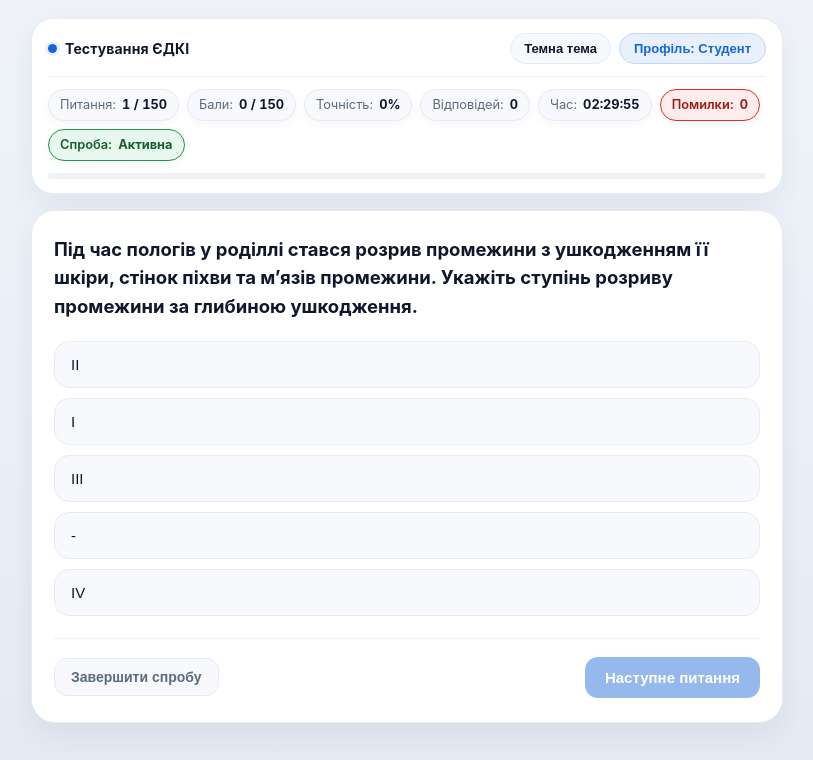
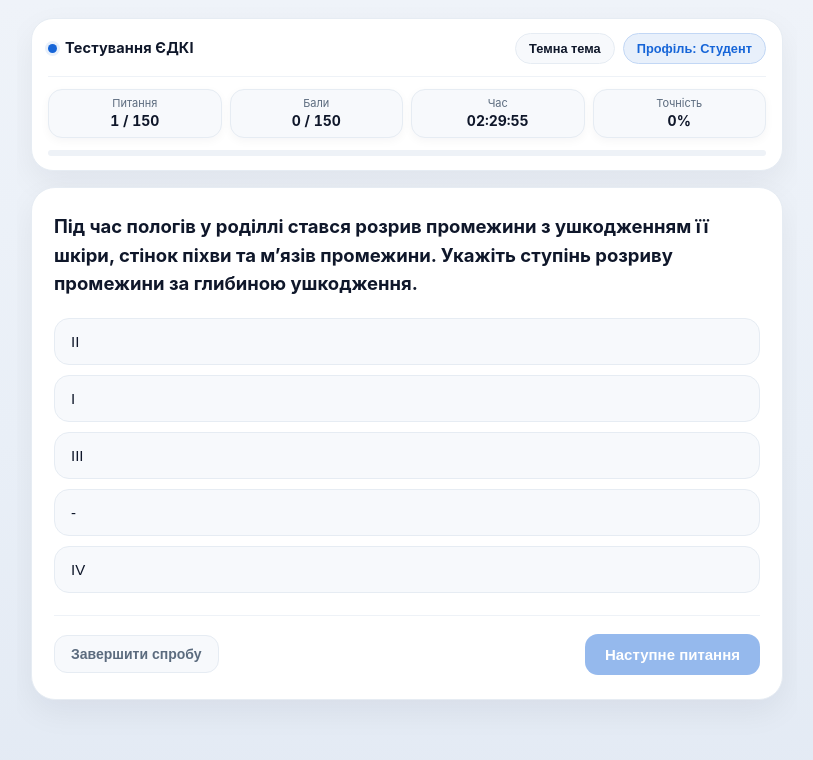
Before and after one commit to ivankoko777/edki-quiz, a plain HTML site: page index.html in a window 1280 px wide. Shown: the whole page, without its empty margins (233-1046 px from the left). Drawn offline with Linux system fonts and the light colour scheme; no server answers.

Commit message:
Update index.html

```diff
--- a/index.html
+++ b/index.html
@@ -76,11 +76,10 @@
       transition: background-color 0.2s ease, border-color 0.2s ease;
     }
 
-    .topbar-head {
+    .topbar-row-1 {
       display: flex;
       justify-content: space-between;
       align-items: center;
-      flex-wrap: wrap;
       gap: 10px;
       min-width: 0;
     }
@@ -89,10 +88,12 @@
       display: inline-flex;
       align-items: center;
       gap: 8px;
-      font-size: 14px;
+      font-size: 14.5px;
       font-weight: 700;
       letter-spacing: 0.01em;
       color: var(--text);
+      white-space: nowrap;
+      flex-shrink: 0;
     }
 
     .brand-dot {
@@ -101,108 +102,81 @@
       border-radius: 50%;
       background: var(--accent);
       box-shadow: 0 0 0 3px var(--accent-soft);
+      flex-shrink: 0;
     }
 
     .topbar-controls {
       display: flex;
       align-items: center;
       gap: 8px;
-      flex-wrap: wrap;
       min-width: 0;
-    }
-
-    .topbar-metrics {
-      display: flex;
-      flex-wrap: wrap;
+      flex-shrink: 0;
+    }
+
+    .topbar-row-2 {
+      display: grid;
+      grid-template-columns: repeat(4, minmax(0, 1fr));
       gap: 8px;
-      align-items: center;
       margin-top: 12px;
       padding-top: 12px;
       border-top: 1px solid var(--divider);
-      min-width: 0;
-    }
-
-    .stat-pill {
-      display: inline-flex;
+    }
+
+    .stat-cell {
+      display: flex;
+      flex-direction: column;
       align-items: center;
-      gap: 6px;
+      justify-content: center;
       background: var(--surface);
       border: 1px solid var(--border);
-      padding: 5px 11px;
-      border-radius: 999px;
+      padding: 7px 10px;
+      border-radius: 14px;
+      min-width: 0;
+      box-shadow: var(--shadow-sm);
+      text-align: center;
+    }
+
+    .stat-cell span {
+      font-size: 11px;
       color: var(--muted);
-      font-size: 12.8px;
+      line-height: 1.25;
+      white-space: nowrap;
+      overflow: hidden;
+      text-overflow: ellipsis;
       max-width: 100%;
-      box-shadow: var(--shadow-sm);
-    }
-
-    .stat-pill strong {
+    }
+
+    .stat-cell strong {
+      font-size: 14px;
+      font-weight: 700;
       color: var(--text);
-      font-weight: 700;
       font-variant-numeric: tabular-nums;
       white-space: nowrap;
-    }
-
-    .stat-pill.active-pill {
-      background: var(--ok-bg);
-      border-color: var(--ok-border);
-      color: var(--ok-text);
-      font-weight: 600;
-    }
-
-    .stat-pill.active-pill strong {
-      color: var(--ok-text);
-    }
-
-    .stat-pill.inactive-pill {
-      background: var(--neutral-bg);
-      border-color: var(--neutral-border);
-      color: var(--neutral-text);
-      font-weight: 600;
-    }
-
-    .stat-pill.inactive-pill strong {
-      color: var(--neutral-text);
-    }
-
-    .stat-pill.mode-pill {
-      background: var(--accent-soft);
-      border-color: var(--accent-border);
-      color: var(--accent);
-      font-weight: 600;
-    }
-
-    .stat-pill.errors-pill {
+      line-height: 1.3;
+      margin-top: 1px;
+    }
+
+    .stat-cell.timer-warn {
       background: var(--bad-bg);
       border-color: var(--bad-border);
-      color: var(--bad-text);
-      font-weight: 600;
-    }
-
-    .stat-pill.errors-pill strong {
-      color: var(--bad-text);
-    }
-
-    .stat-pill.timer-warn {
-      background: var(--bad-bg);
-      border-color: var(--bad-border);
-      color: var(--bad-text);
-    }
-
-    .stat-pill.timer-warn strong {
+    }
+
+    .stat-cell.timer-warn span,
+    .stat-cell.timer-warn strong {
       color: var(--bad-text);
     }
 
     .theme-btn {
       display: inline-flex;
       align-items: center;
+      justify-content: center;
       gap: 6px;
       background: var(--surface);
       color: var(--text);
       border: 1px solid var(--border);
       border-radius: 999px;
       padding: 7px 13px;
-      font-size: 13px;
+      font-size: 12.8px;
       font-weight: 600;
       cursor: pointer;
       white-space: nowrap;
@@ -217,16 +191,18 @@
     .profile-chip {
       display: inline-flex;
       align-items: center;
-      gap: 7px;
+      justify-content: center;
+      gap: 6px;
       background: var(--accent-soft);
       color: var(--accent);
       border: 1px solid var(--accent-border);
       border-radius: 999px;
-      padding: 7px 14px;
-      font-size: 13px;
+      padding: 7px 13px;
+      font-size: 12.8px;
       font-weight: 600;
       cursor: pointer;
-      max-width: 100%;
+      max-width: 210px;
+      min-width: 0;
       transition: background-color 0.15s ease, border-color 0.15s ease;
     }
 
@@ -239,7 +215,6 @@
       overflow: hidden;
       text-overflow: ellipsis;
       white-space: nowrap;
-      max-width: 185px;
     }
 
     .progress-wrap {
@@ -683,33 +658,41 @@
       text-align: center;
     }
 
-    @media (max-width: 560px) {
+    @media (max-width: 600px) {
       .container {
         padding: 12px 10px 36px;
       }
       .topbar {
-        padding: 13px 13px;
+        padding: 12px;
         border-radius: 18px;
       }
-      .topbar-head {
-        align-items: flex-start;
+      .topbar-row-1 {
+        flex-wrap: wrap;
       }
       .topbar-controls {
         width: 100%;
       }
       .theme-btn {
         flex: 0 0 auto;
+        padding: 6px 11px;
+        font-size: 12px;
       }
       .profile-chip {
         flex: 1 1 auto;
-        justify-content: center;
-      }
-      .profile-chip span {
-        max-width: 100%;
-      }
-      .stat-pill {
-        padding: 5px 10px;
+        max-width: none;
+        padding: 6px 12px;
         font-size: 12px;
+      }
+      .topbar-row-2 {
+        grid-template-columns: repeat(2, minmax(0, 1fr));
+        gap: 7px;
+      }
+      .stat-cell {
+        padding: 6px 8px;
+        border-radius: 12px;
+      }
+      .stat-cell strong {
+        font-size: 13px;
       }
       .card {
         padding: 18px 14px;
@@ -736,7 +719,7 @@
 <body>
   <div class="container">
     <div class="topbar">
-      <div class="topbar-head">
+      <div class="topbar-row-1">
         <div class="brand-title">
           <span class="brand-dot" aria-hidden="true"></span>
           <span>Тестування ЄДКІ</span>
@@ -751,15 +734,23 @@
         </div>
       </div>
 
-      <div class="topbar-metrics">
-        <div class="stat-pill">Питання: <strong id="qCounter">0 / 0</strong></div>
-        <div class="stat-pill">Бали: <strong id="scoreCounter">0 / 0</strong></div>
-        <div class="stat-pill">Точність: <strong id="accuracyCounter">0%</strong></div>
-        <div class="stat-pill">Відповідей: <strong id="answeredCounter">0</strong></div>
-        <div class="stat-pill" id="timerPill">Час: <strong id="timerCounter">02:30:00</strong></div>
-        <div class="stat-pill errors-pill">Помилки: <strong id="errorBankCounter">0</strong></div>
-        <div class="stat-pill active-pill" id="activeStatusPill">Спроба: <strong id="activeStatusLabel">Активна</strong></div>
-        <div class="stat-pill mode-pill" id="modePill" style="display: none;">Робота над помилками</div>
+      <div class="topbar-row-2">
+        <div class="stat-cell">
+          <span>Питання</span>
+          <strong id="qCounter">0 / 0</strong>
+        </div>
+        <div class="stat-cell">
+          <span>Бали</span>
+          <strong id="scoreCounter">0 / 0</strong>
+        </div>
+        <div class="stat-cell" id="timerPill">
+          <span>Час</span>
+          <strong id="timerCounter">02:30:00</strong>
+        </div>
+        <div class="stat-cell">
+          <span>Точність</span>
+          <strong id="accuracyCounter">0%</strong>
+        </div>
       </div>
 
       <div class="progress-wrap">
@@ -870,8 +861,8 @@
     const QUESTIONS_PER_RUN = 150;
     const PASS_PERCENTAGE = 42;
     const DURATION_MS = 2.5 * 60 * 60 * 1000;
-    const CACHE_PREFIX = "edki_tg_state_v11_";
-    const LAST_KEY_STORAGE = "edki_tg_last_key_v11";
+    const CACHE_PREFIX = "edki_tg_state_v12_";
+    const LAST_KEY_STORAGE = "edki_tg_last_key_v12";
     const THEME_PREF_STORAGE = "edki_ui_theme_v1";
 
     function normalizeHexColor(value) {
@@ -1192,13 +1183,8 @@
     const qCounterEl = document.getElementById("qCounter");
     const scoreCounterEl = document.getElementById("scoreCounter");
     const accuracyCounterEl = document.getElementById("accuracyCounter");
-    const answeredCounterEl = document.getElementById("answeredCounter");
     const timerPillEl = document.getElementById("timerPill");
     const timerCounterEl = document.getElementById("timerCounter");
-    const errorBankCounterEl = document.getElementById("errorBankCounter");
-    const activeStatusPillEl = document.getElementById("activeStatusPill");
-    const activeStatusLabelEl = document.getElementById("activeStatusLabel");
-    const modePillEl = document.getElementById("modePill");
     const progressBarEl = document.getElementById("progressBar");
     const themeToggleBtnEl = document.getElementById("themeToggleBtn");
     const questionTextEl = document.getElementById("questionText");
@@ -1539,7 +1525,6 @@
 
     function renderErrorPoolBlock() {
       const count = Array.isArray(profile.errorBank) ? profile.errorBank.length : 0;
-      errorBankCounterEl.textContent = String(count);
       errorPoolDescEl.textContent = count > 0
         ? `Спільний пул помилок з усіх спроб: ${count}`
         : "Поки що немає помилок з повних або неповних спроб";
@@ -1664,22 +1649,12 @@
       const shownNum = total > 0 ? Math.min(currentIdx + 1, total) : 0;
       qCounterEl.textContent = `${shownNum} / ${total}`;
       scoreCounterEl.textContent = `${score} / ${total}`;
-      answeredCounterEl.textContent = String(answeredCount);
 
       const accuracy = answeredCount > 0 ? Number(((score / answeredCount) * 100).toFixed(1)) : 0;
       accuracyCounterEl.textContent = `${accuracy}%`;
 
-      const errorCount = Array.isArray(profile.errorBank) ? profile.errorBank.length : 0;
-      errorBankCounterEl.textContent = String(errorCount);
-
       topProfileNameEl.textContent = profile.name;
 
-      const active = hasActiveAttempt();
-      activeStatusPillEl.classList.toggle("active-pill", active);
-      activeStatusPillEl.classList.toggle("inactive-pill", !active);
-      activeStatusLabelEl.textContent = active ? "Активна" : "Завершено";
-
-      modePillEl.style.display = attemptMode === "mistakes" ? "inline-flex" : "none";
       const progressPercent = total > 0 ? (answeredCount / total) * 100 : 0;
       progressBarEl.style.width = `${progressPercent}%`;
     }
```
